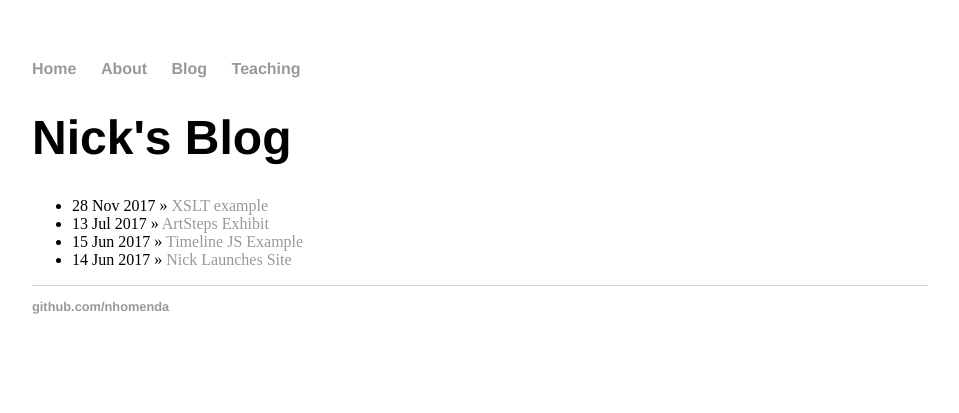
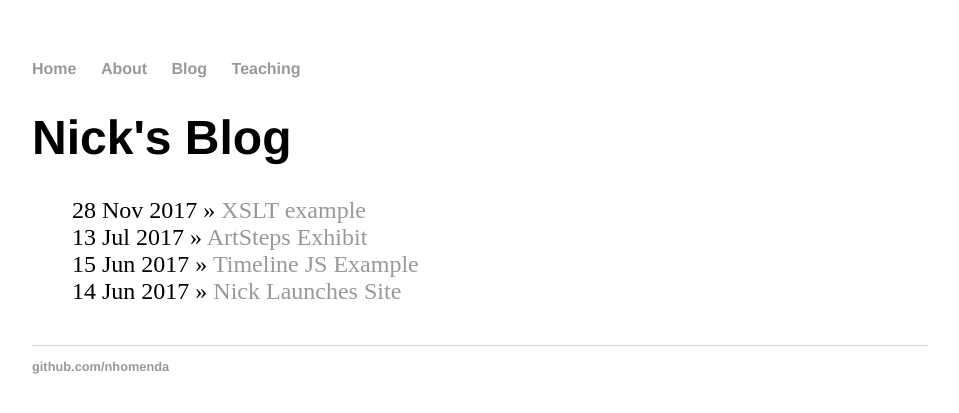
Before and after one commit to nhomenda/nhomenda.github.io, a Jekyll site: the page built from blog/index.html, in a window 1280 px wide. Shown: the top 413 px of the page, without its empty margins (160-1119 px from the left). Built offline with Jekyll 4.4.1, drawn with Linux system fonts in a browser that asks for light colours.

Commit message:
Update main.css

```diff
--- a/css/main.css
+++ b/css/main.css
@@ -33,12 +33,12 @@ footer {
     font-size: .8em;
 }
 
-ul.post {
+ul.posts {
     margin: 20px auto 40px;
     font-size: 1.5em;
 }
 
-ul.post li {
+ul.posts li {
     list-style: none;
 }
 
```
